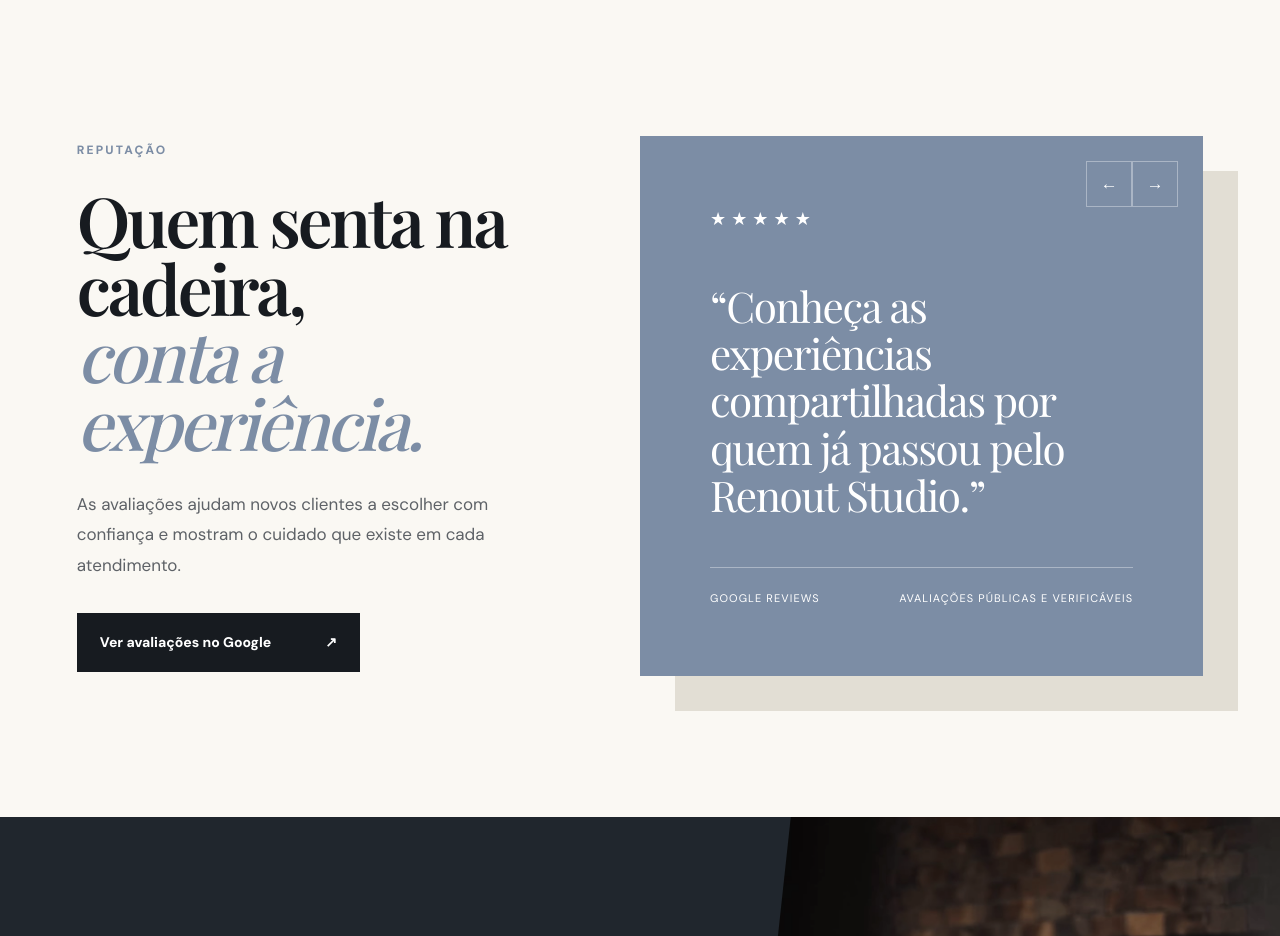
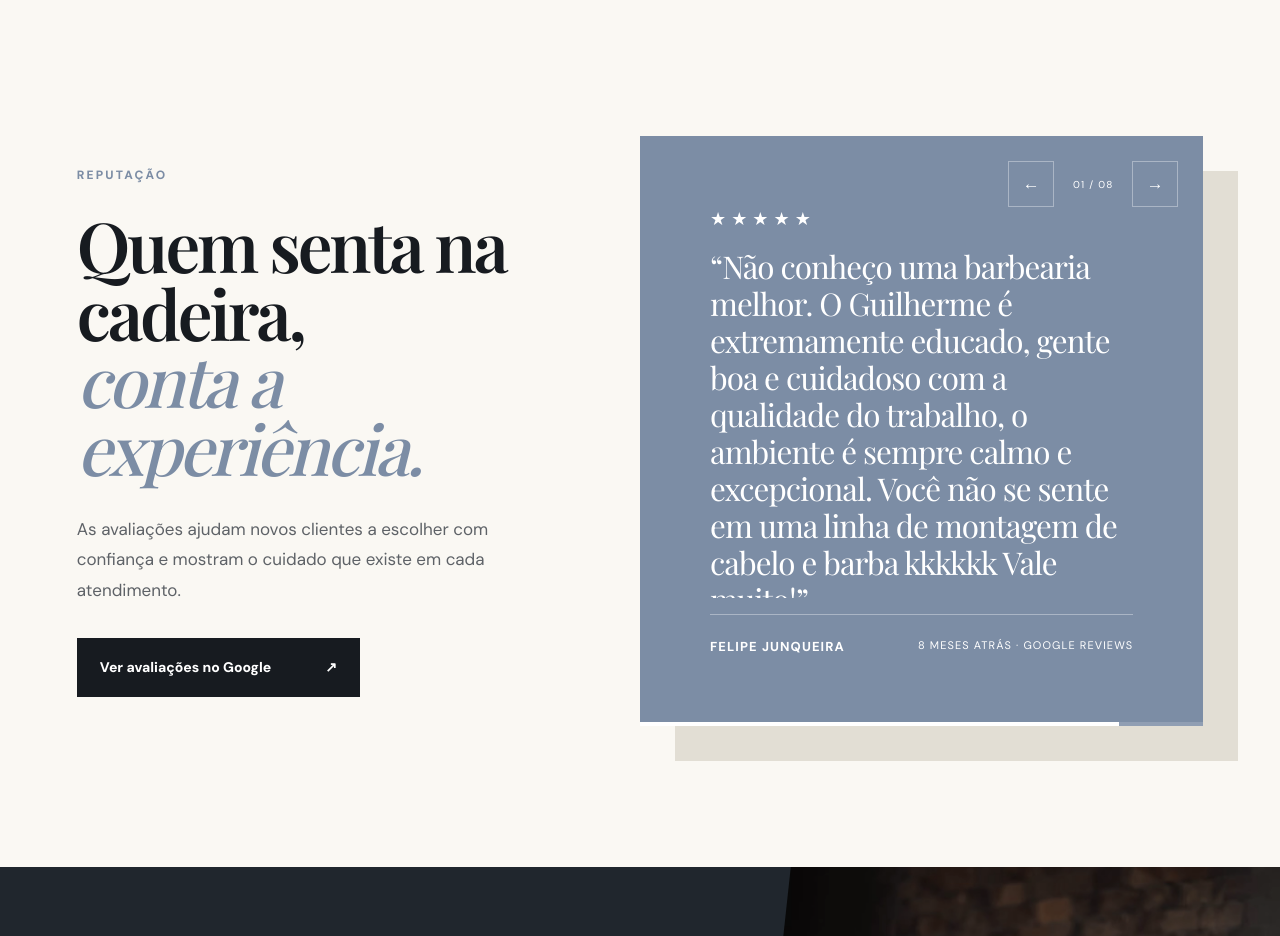
Before and after one commit to opedrocoellho/renout-studio, a Next.js app: page / in a window 1280 px wide. Shown: the part 3040-3976 px from the top of the page. Built offline with nearby package versions, Linux system fonts and the light colour scheme; a web font is replaced by a local one.

Commit message:
Add real Google reviews carousel

```diff
--- /dev/null
+++ b/app/ReviewsCarousel.tsx
@@ -0,0 +1,76 @@
+"use client";
+
+import { useEffect, useState } from "react";
+
+const reviews = [
+  {
+    name: "Felipe Junqueira",
+    date: "8 meses atrás",
+    text: "Não conheço uma barbearia melhor. O Guilherme é extremamente educado, gente boa e cuidadoso com a qualidade do trabalho, o ambiente é sempre calmo e excepcional. Você não se sente em uma linha de montagem de cabelo e barba kkkkkk Vale muito!",
+  },
+  {
+    name: "Aline Paula",
+    date: "um ano atrás",
+    text: "O barbeiro Guilherme é um profissional incrível! Ele corta o cabelo do meu sobrinho com um carinho e uma paciência que fazem toda a diferença. Sempre cuidadoso e atencioso, ele transforma o momento do corte em uma experiência tranquila e agradável para a criança. Além disso, o ambiente é climatizado e muito aconchegante, tornando tudo ainda mais confortável. Meu sobrinho adora ir cortar o cabelo e sai sempre feliz! Recomendo de coração o Guilherme para quem busca um atendimento especial, cheio de dedicação e profissionalismo.",
+  },
+  {
+    name: "Guilherme Oberdá",
+    date: "11 meses atrás",
+    text: "Deixou de ser apenas barbeiro e se tornou um grande amigo. Corto com o Guilherme desde o começo da carreira e sua qualidade, cuidado, atenção e responsabilidade são enormes. Possui técnicas de corte excelentes.",
+  },
+  {
+    name: "Tiago Daré",
+    date: "um ano atrás",
+    text: "O estúdio do Guilherme tem uma proposta muito intimista. É muito limpo e organizado e o atendimento do Guilherme sensacional. Ele se preocupa sempre com o cliente, apresenta dicas de tendências e novidades no mundo da moda masculina. E o mais importante: o papo é super agradável e alternado. Recomendo demais para os cavaleiros de plantão!",
+  },
+  {
+    name: "Felipe Barros",
+    date: "um ano atrás",
+    text: "Sou cliente desde antes da abertura da barbearia por acompanhar o incrível e diferenciado trabalho do Renout. Nunca tive problema de horário, de ter que esperar um minuto sequer, o que pra mim é muito importante pela correria de todos os dias.",
+  },
+  {
+    name: "Tiago David",
+    date: "2 anos atrás",
+    text: "Atendimento impecável! Um profissional à frente de tudo, sempre com ideias e metodologias novas, um conhecimento ímpar! Sabe entender o cliente, sempre propondo algo novo, mas deixando a escolha do cliente soberana em tudo! Além de um carisma sem igual, um respeito muito grande com o cliente! Estrutura física mega aconchegante, super bem localizada, no coração do Bairro Cidade Nova. SUPER INDICO!",
+  },
+  {
+    name: "William Moreira",
+    date: "2 anos atrás",
+    text: "Atendimento totalmente fora da curva, passa longe do barbeiro que faz um corte e só quer receber. Dá pra sentir que o Guilherme realmente se preocupa na visão que você vai passar para o mundo e refinar isso. A maneira como você é visto impacta no trabalho, nos relacionamentos e em todas as esferas. Ter alguém que busca sua satisfação e sucesso não tem preço. Recomendo sempre.",
+  },
+  {
+    name: "Renato Diniz",
+    date: "um ano atrás",
+    text: "Atendimento de excelência, um profissional impecável que sempre dá ótimas sugestões de corte analisando o formato do nosso rosto, super pontual e um ótimo lugar de atendimento.",
+  },
+];
+
+export function ReviewsCarousel() {
+  const [current, setCurrent] = useState(0);
+
+  useEffect(() => {
+    const timer = window.setInterval(() => setCurrent((value) => (value + 1) % reviews.length), 8000);
+    return () => window.clearInterval(timer);
+  }, []);
+
+  const previous = () => setCurrent((value) => (value - 1 + reviews.length) % reviews.length);
+  const next = () => setCurrent((value) => (value + 1) % reviews.length);
+  const review = reviews[current];
+
+  return (
+    <div className="review-stage" aria-live="polite">
+      <div className="review-stars" aria-label="Cinco estrelas">★★★★★</div>
+      <blockquote>“{review.text}”</blockquote>
+      <div className="review-meta">
+        <strong>{review.name}</strong>
+        <span>{review.date} · Google Reviews</span>
+      </div>
+      <div className="review-controls">
+        <button type="button" onClick={previous} aria-label="Avaliação anterior">←</button>
+        <span>{String(current + 1).padStart(2, "0")} / {String(reviews.length).padStart(2, "0")}</span>
+        <button type="button" onClick={next} aria-label="Próxima avaliação">→</button>
+      </div>
+      <div className="review-progress" aria-hidden="true"><span key={current} /></div>
+    </div>
+  );
+}
--- a/app/page.tsx
+++ b/app/page.tsx
@@ -1,3 +1,5 @@
+import { ReviewsCarousel } from "./ReviewsCarousel";
+
 const whatsapp = "https://wa.me/5531972231112?text=Olá%2C%20Renout%20Studio!%20Gostaria%20de%20agendar%20um%20horário.";
 const reviews = "https://www.google.com/search?q=Renout+Studio+barbearia+Belo+Horizonte+avaliações";
 
@@ -97,12 +99,7 @@ export default function Home() {
           <p>As avaliações ajudam novos clientes a escolher com confiança e mostram o cuidado que existe em cada atendimento.</p>
           <a className="button button-dark" href={reviews} target="_blank" rel="noreferrer">Ver avaliações no Google <span>↗</span></a>
         </div>
-        <div className="review-stage">
-          <div className="review-stars" aria-label="Cinco estrelas">★★★★★</div>
-          <blockquote>“Conheça as experiências compartilhadas por quem já passou pelo Renout Studio.”</blockquote>
-          <div className="review-meta"><span>Google Reviews</span><span>Avaliações públicas e verificáveis</span></div>
-          <div className="review-controls"><button aria-label="Avaliação anterior">←</button><button aria-label="Próxima avaliação">→</button></div>
-        </div>
+        <ReviewsCarousel />
       </section>
 
       <section className="app-banner">
```
Also changed, not shown: app/globals.css.
